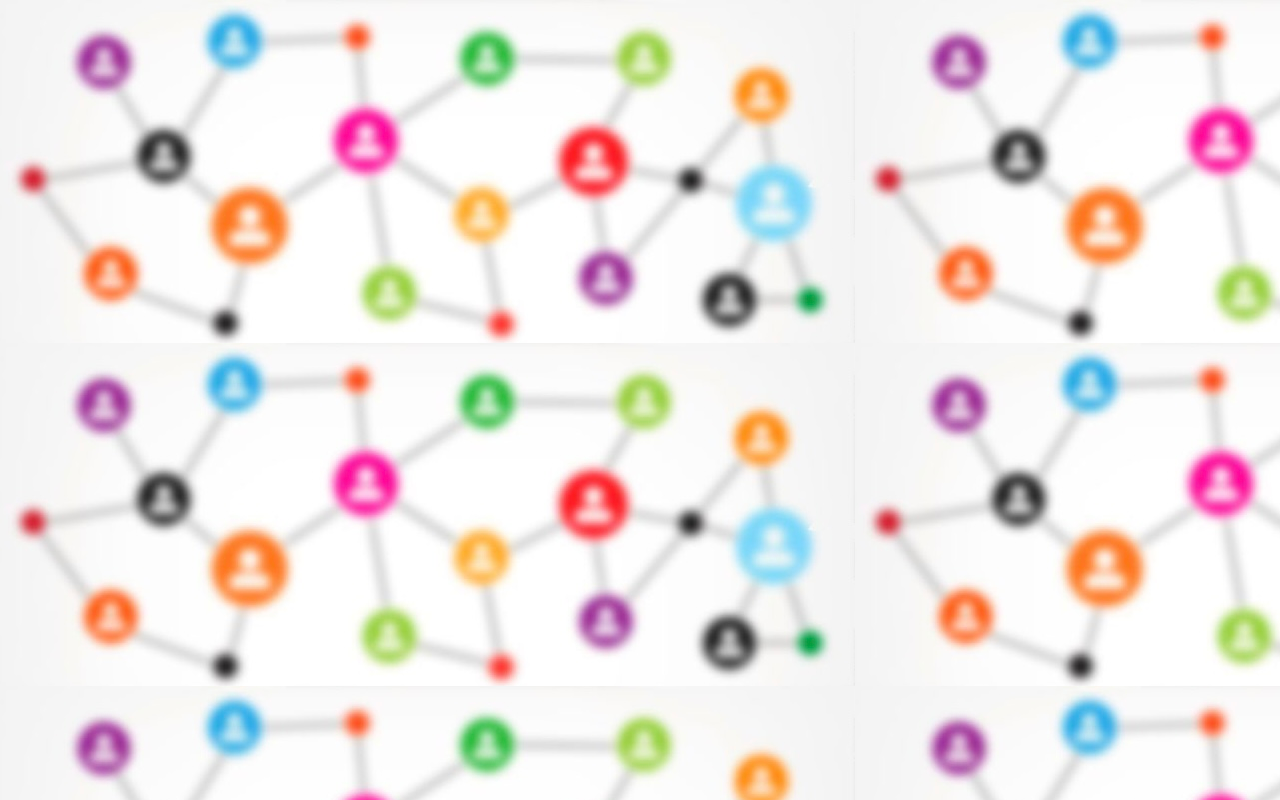
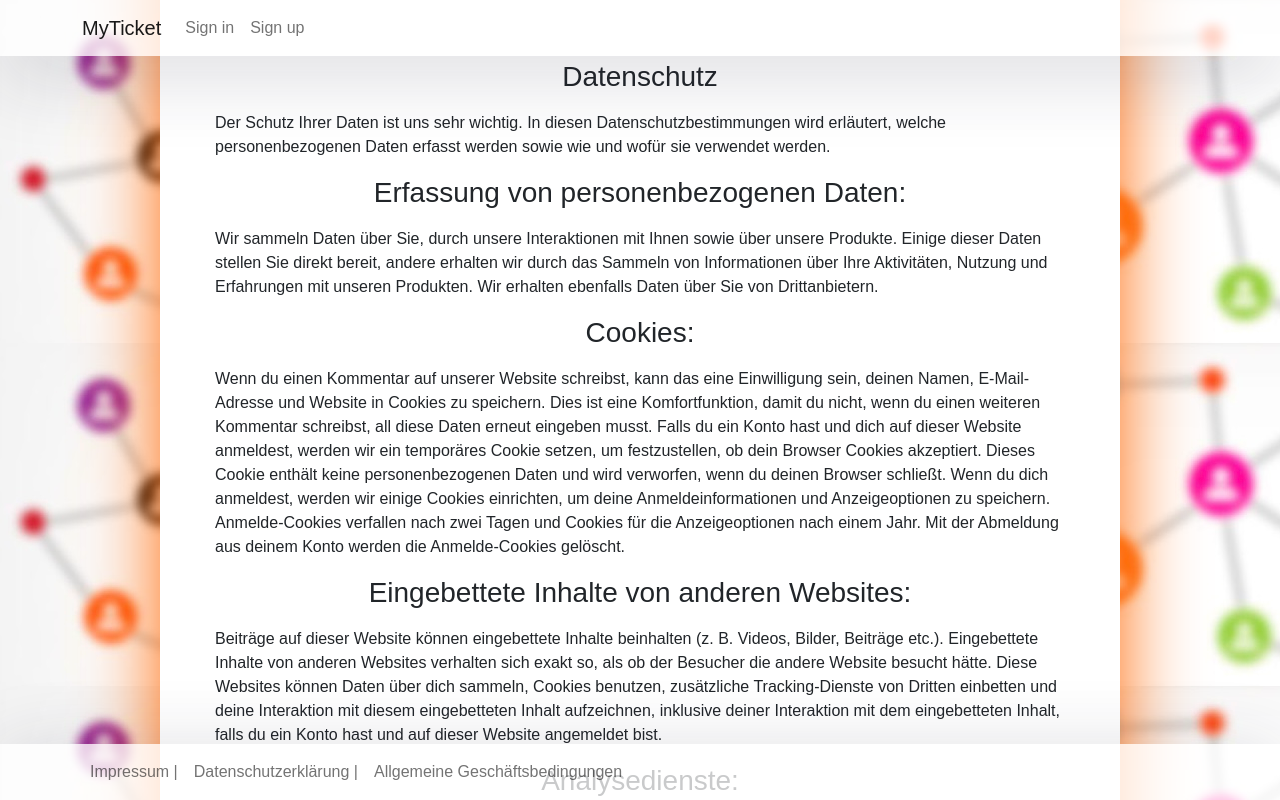
Before and after one commit to Click13/Webprojekt, a React (Create React App) app in the folder frontend/: page /loggedInUser in a window 1280 px wide. Shown: the top 800 px of the page. Built offline with nearby package versions, Linux system fonts and the light colour scheme.

Commit message:
basic Login - not working

```diff
--- a/frontend/public/index.html
+++ b/frontend/public/index.html
@@ -9,32 +9,10 @@
       name="description"
       content="Web site created using create-react-app"
     />
-    <link rel="apple-touch-icon" href="%PUBLIC_URL%/logo192.png" />
-    <!--
-      manifest.json provides metadata used when your web app is installed on a
-      user's mobile device or desktop. See https://developers.google.com/web/fundamentals/web-app-manifest/
-    -->
-    <link rel="manifest" href="%PUBLIC_URL%/manifest.json" />
-    <!--
-      Notice the use of %PUBLIC_URL% in the tags above.
-      It will be replaced with the URL of the `public` folder during the build.
-      Only files inside the `public` folder can be referenced from the HTML.
-      Unlike "/favicon.ico" or "favicon.ico", "%PUBLIC_URL%/favicon.ico" will
-      work correctly both with client-side routing and a non-root public URL.
-      Learn how to configure a non-root public URL by running `npm run build`.
-    -->
     <title>MyTicket</title>
   </head>
   <body>
     <noscript>You need to enable JavaScript to run this app.</noscript>
     <div id="root"></div>
-    <!--
-      This HTML file is a template.
-      If you open it directly in the browser, you will see an empty page.
-      You can add webfonts, meta tags, or analytics to this file.
-      The build step will place the bundled scripts into the <body> tag.
-      To begin the development, run `npm start` or `yarn start`.
-      To create a production bundle, use `npm run build` or `yarn build`.
-    -->
   </body>
 </html>
--- a/frontend/src/App.js
+++ b/frontend/src/App.js
@@ -11,6 +11,7 @@ import Main from "./components/Main";
 import Impressum from "./components/Impressum";
 import Datenschutz from "./components/Datenschutz";
 import AGB from "./components/AGB";
+import LoggedIn from "./components/LoggedInUser"
 
 function App() {
   return (<Router>
@@ -22,6 +23,7 @@ function App() {
             <Route path='/impressum' component={Impressum} />
             <Route path='/datenschutz' component={Datenschutz} />
             <Route path='/gesch-bdg' component={AGB} />
+            <Route path='/loggedInUser' component={LoggedIn} />
           </Switch>
     </Router>
 
--- /dev/null
+++ b/frontend/src/components/LoggedInUser.js
@@ -0,0 +1,95 @@
+import React, { Component } from "react";
+import { BrowserRouter as Router, Switch, Route, Link } from "react-router-dom";
+
+
+
+
+export default class Impressum extends Component {
+    render() {
+        return (
+            <div className="App">
+            <nav className="navbar navbar-expand-lg navbar-light fixed-top">
+              <div className="container">
+                <Link className="navbar-brand" to={"/Main"}>MyTicket</Link>
+                <div className="collapse navbar-collapse" id="navbarTogglerDemo02">
+                  <ul className="navbar-nav ml-auto">
+                    <li className="nav-item">
+                      <Link className="nav-link" to={"/sign-in"}>Sign in</Link>
+                    </li>
+                    <li className="nav-item">
+                      <Link className="nav-link" to={"/sign-up"}>Sign up</Link>
+                    </li>
+                  </ul>
+                </div>
+              </div>
+            </nav>
+            <div className="App">
+            <div className="outer">
+            <div className="static">
+            <div id="fix_navbar_Data">
+            </div>
+                        <h3>
+                            Datenschutz
+                        </h3>
+                            Der Schutz Ihrer Daten ist uns sehr wichtig. In diesen Datenschutzbestimmungen wird erläutert, welche personenbezogenen Daten
+                            erfasst werden sowie wie und wofür sie verwendet werden.
+                        <h3>
+                            Erfassung von personenbezogenen Daten:
+                        </h3>
+                            Wir sammeln Daten über Sie, durch unsere Interaktionen mit Ihnen sowie über unsere Produkte.
+                            Einige dieser Daten stellen Sie direkt bereit, andere erhalten wir durch das Sammeln von Informationen über Ihre Aktivitäten, Nutzung und Erfahrungen mit unseren Produkten.
+                            Wir erhalten ebenfalls Daten über Sie von Drittanbietern.
+                        <h3>
+                            Cookies:
+                        </h3>
+                            Wenn du einen Kommentar auf unserer Website schreibst, kann das eine Einwilligung sein, deinen Namen, E-Mail-Adresse und Website in Cookies zu speichern.
+                            Dies ist eine Komfortfunktion, damit du nicht, wenn du einen weiteren Kommentar schreibst, all diese Daten erneut eingeben musst.
+                            Falls du ein Konto hast und dich auf dieser Website anmeldest, werden wir ein temporäres Cookie setzen, um festzustellen, ob dein Browser Cookies akzeptiert.
+                            Dieses Cookie enthält keine personenbezogenen Daten und wird verworfen, wenn du deinen Browser schließt.
+                            Wenn du dich anmeldest, werden wir einige Cookies einrichten, um deine Anmeldeinformationen und Anzeigeoptionen zu speichern.
+                            Anmelde-Cookies verfallen nach zwei Tagen und Cookies für die Anzeigeoptionen nach einem Jahr.
+                            Mit der Abmeldung aus deinem Konto werden die Anmelde-Cookies gelöscht.
+                        <h3>
+                            Eingebettete Inhalte von anderen Websites:
+                        </h3>
+                            Beiträge auf dieser Website können eingebettete Inhalte beinhalten (z. B. Videos, Bilder, Beiträge etc.).
+                            Eingebettete Inhalte von anderen Websites verhalten sich exakt so, als ob der Besucher die andere Website besucht hätte.
+                            Diese Websites können Daten über dich sammeln, Cookies benutzen, zusätzliche Tracking-Dienste von Dritten einbetten und deine Interaktion mit diesem eingebetteten Inhalt aufzeichnen, inklusive deiner Interaktion mit dem eingebetteten Inhalt, falls du ein Konto hast und auf dieser Website angemeldet bist.
+                        <h3>
+                            Analysedienste:
+                        </h3>
+                            Wenn du einen Kommentar schreibst, wird dieser inklusive Metadaten zeitlich unbegrenzt gespeichert.
+                            Auf diese Art können wir Folgekommentare automatisch erkennen und freigeben, anstelle sie in einer Moderations-Warteschlange festzuhalten.
+                            Für Benutzer, die sich auf unserer Website registrieren, speichern wir zusätzlich die persönlichen Informationen, die sie in ihren Benutzerprofilen angeben.
+                            Alle Benutzer können jederzeit ihre persönlichen Informationen einsehen, verändern oder löschen (der Benutzername kann nicht verändert werden).
+                            Administratoren der Website können diese Informationen ebenfalls einsehen und verändern.
+                        <h3>
+                            Welche Rechte du an deinen Daten hast:
+                        </h3>
+                        Wenn du ein Konto auf dieser Website besitzt oder Kommentare geschrieben hast, kannst du einen Export deiner personenbezogenen Daten bei uns anfordern, inklusive aller Daten, die du uns mitgeteilt hast.
+                        Darüber hinaus kannst du die Löschung aller personenbezogenen Daten, die wir von dir gespeichert haben, anfordern.
+                        Dies umfasst nicht die Daten, die wir aufgrund administrativer, rechtlicher oder sicherheitsrelevanter Notwendigkeiten aufbewahren müssen.
+        </div>
+        </div>
+        </div>
+        <nav className="navbar navbar-expand-lg navbar-light fixed-bottom">
+                      <div className="container">
+                        <div className="collapse navbar-collapse" id="navbarTogglerDemo02">
+                          <ul className="navbar-nav ml-auto">
+                            <li className="nav-item">
+                              <Link className="nav-link" to={"/impressum"}>Impressum |</Link>
+                            </li>
+                            <li className="nav-item">
+                              <Link className="nav-link" to={"/datenschutz"}>Datenschutzerklärung |</Link>
+                            </li>
+                            <li className="nav-item">
+                              <Link className="nav-link" to={"/gesch-bdg"}>Allgemeine Geschäftsbedingungen</Link>
+                            </li>
+                          </ul>
+                        </div>
+                      </div>
+                    </nav>
+                    </div>
+                );
+            }
+        }
--- a/frontend/src/components/SignIn.js
+++ b/frontend/src/components/SignIn.js
@@ -1,10 +1,33 @@
 import React, { Component } from "react";
 import { BrowserRouter as Router, Switch, Route, Link } from "react-router-dom";
+import {Redirect} from 'react-router';
 
 import '../css/Login.css'
 import '../css/Navbar.css'
 
 export default class Login extends Component {
+    constructor(props){
+        super(props);
+        this.state = {username: ''};
+        this.state = {password: ''};
+        this.state = {loggedIn: false};
+        this.handleChangeUSER = this.handleChangeUSER.bind(this);
+        this.handleChangePW = this.handleChangePW.bind(this);
+        this.handleSubmit = this.handleSubmit.bind(this);
+    }
+    handleChangeUSER(event){
+        this.setState({username: event.target.value});
+    }
+    handleChangePW(event){
+            this.setState({password: event.target.value});
+        }
+    handleSubmit(event){
+        if(this.state.username === 'Test@data.de' &&
+        this.state.password === 'test'
+        ){
+            this.setState({loggedIn: true});
+        }
+    }
     render() {
         return (
             <div className="App">
@@ -26,33 +49,32 @@ export default class Login extends Component {
             <div className="App">
             <div className="outer">
             <div className="inner">
+            if(this.state.loggedIn === true){
+                <Redirect to='/loggedInUser'/>
+            }
+            else{
             <div id="fix_navbar_fewText">
-                        </div>
-            <form>
+            </div>
+            [
+            <form onSubmit={this.handleSubmit}>
                 <h3>Log in</h3>
-
                 <div className="form-group">
                     <label>Email</label>
-                    <input type="email" className="form-control" placeholder="Enter email" />
+                    <input type="email" className="form-control" placeholder="Enter email" value={this.state.value} onChange={this.handleChangeUSER} />
                 </div>
 
                 <div className="form-group">
                     <label>Password</label>
-                    <input type="password" className="form-control" placeholder="Enter password" />
+                    <input type="password" className="form-control" placeholder="Enter password" value={this.state.value} onChange={this.handleChangePW} />
                 </div>
-
-                <div className="form-group">
-                    <div className="custom-control custom-checkbox">
-                        <input type="checkbox" className="custom-control-input" id="customCheck1" />
-                        <label className="custom-control-label" htmlFor="customCheck1">Remember me</label>
-                    </div>
-                </div>
-                <button type="submit" className=" button btn">Login</button>
+                <button type="submit" className="button btn" >Login</button>
                 <p className="forgot-password text-right">
                     <Link className="nav-link" to={"/reset-password"}> Forgot password?</Link>
                     <Link className="nav-link" to={"/sign-up"}>Not registered yet?</Link>
                 </p>
             </form>
+            ]
+            }
             </div>
             </div>
             </div>
```
